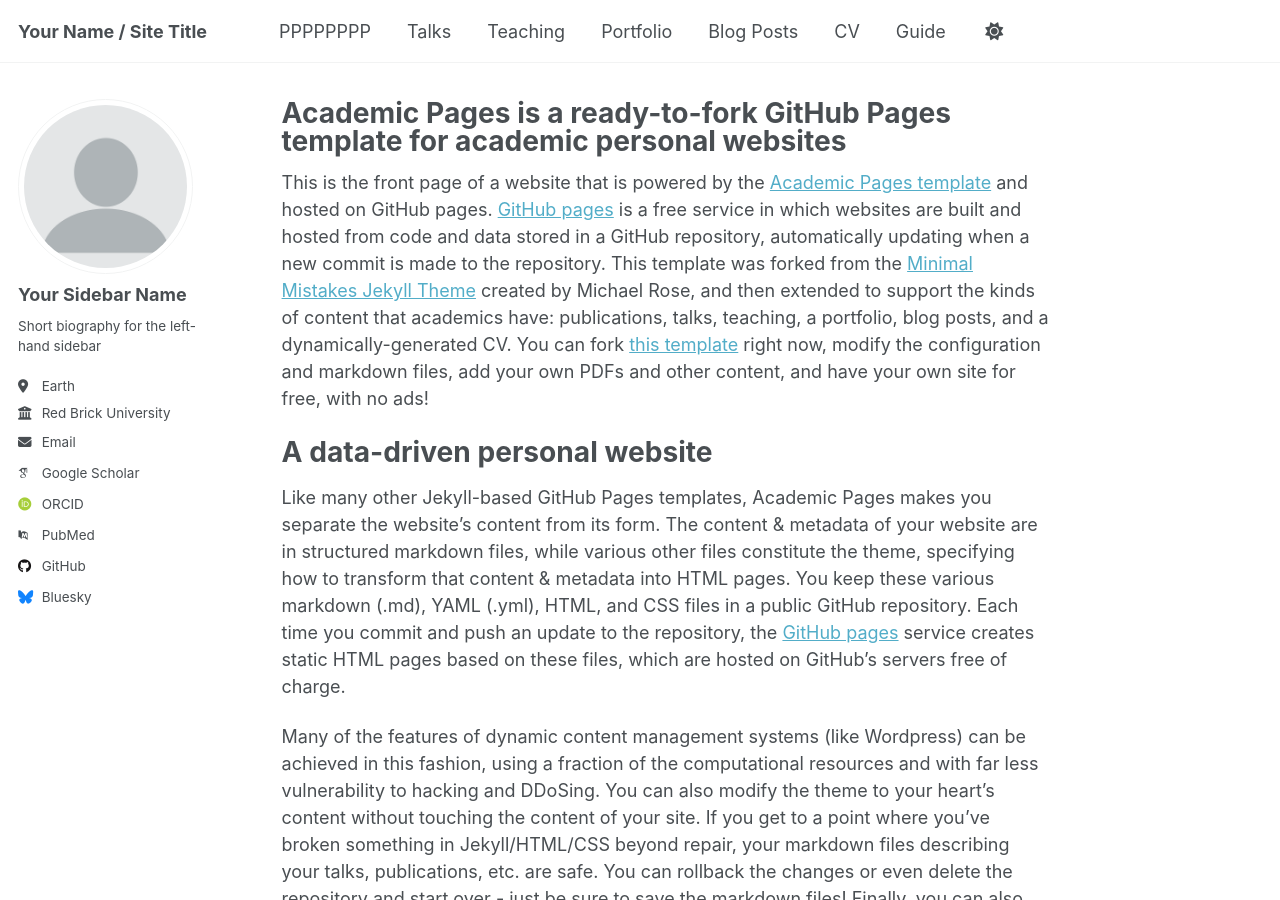
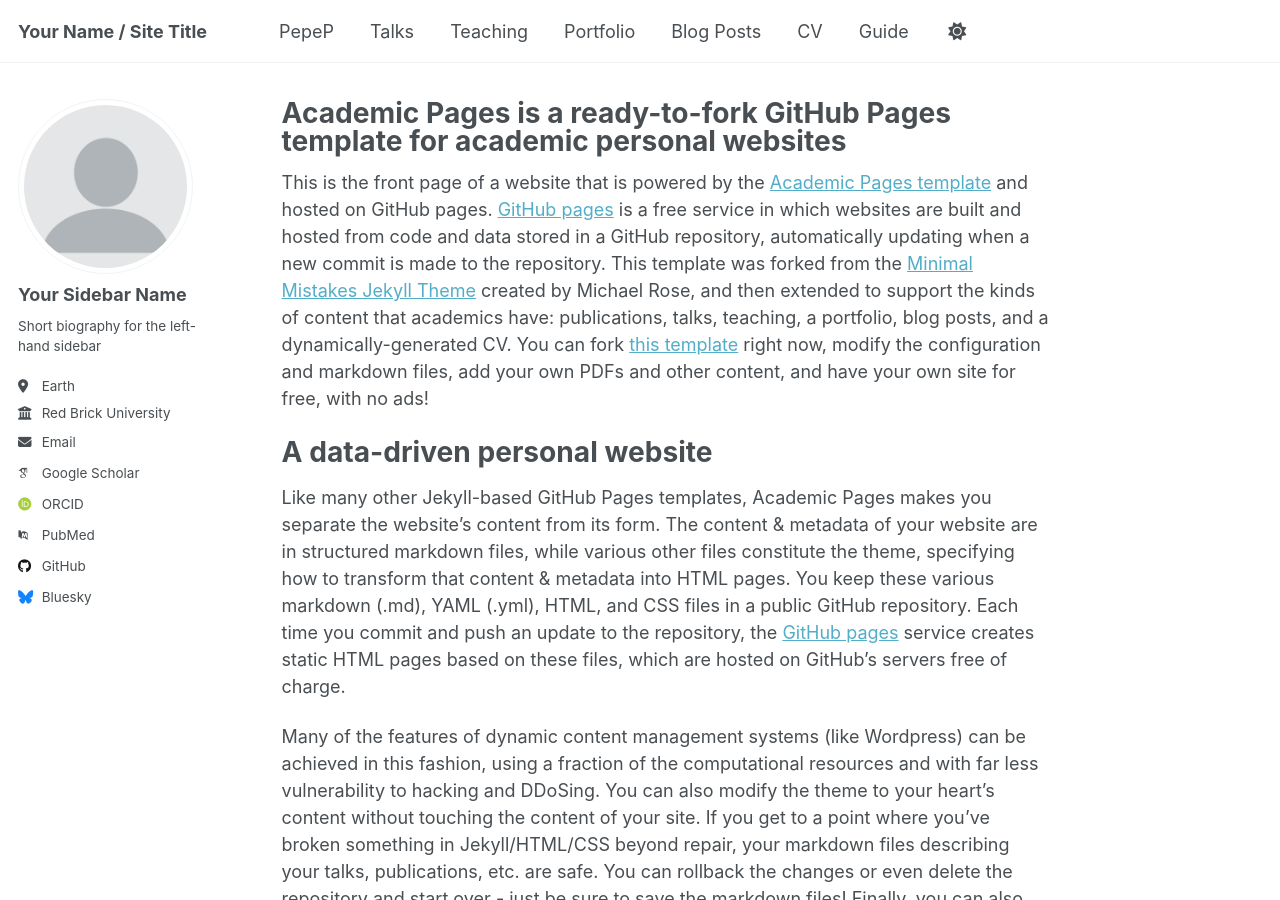
Before and after one commit to dani-gonzalez-muela/Web, a Jekyll site: the page built from _pages/about.md, in a window 1280 px wide and 900 px high. Built offline with Jekyll 4.4.1, drawn with Linux system fonts in a browser that asks for light colours; some web fonts are replaced.

Commit message:
Update navigation.yml

```diff
--- a/_data/navigation.yml
+++ b/_data/navigation.yml
@@ -8,7 +8,7 @@
 #      Markdown formatted page while the second is generated using JSON.
 
 main:
-  - title: "PPPPPPPP"
+  - title: "PepeP"
     url: /publications/
 
   - title: "Talks"
```
